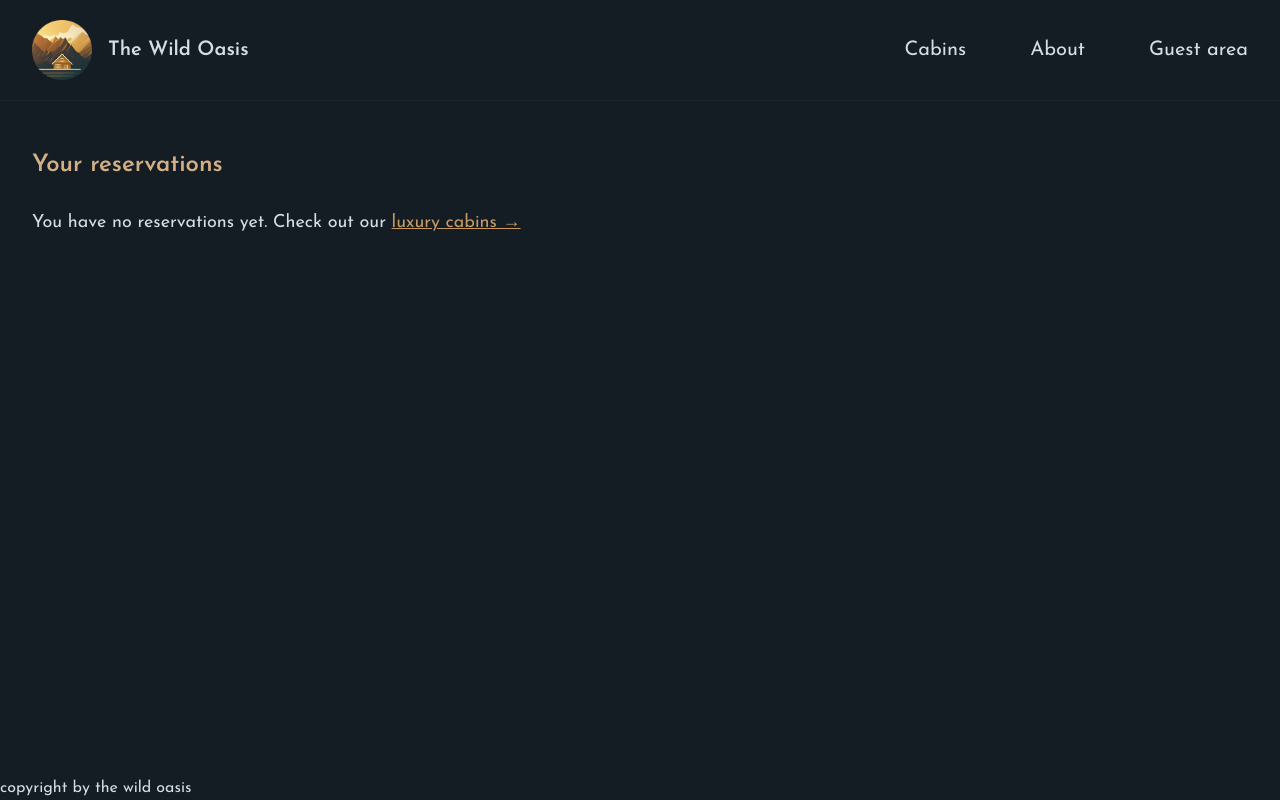
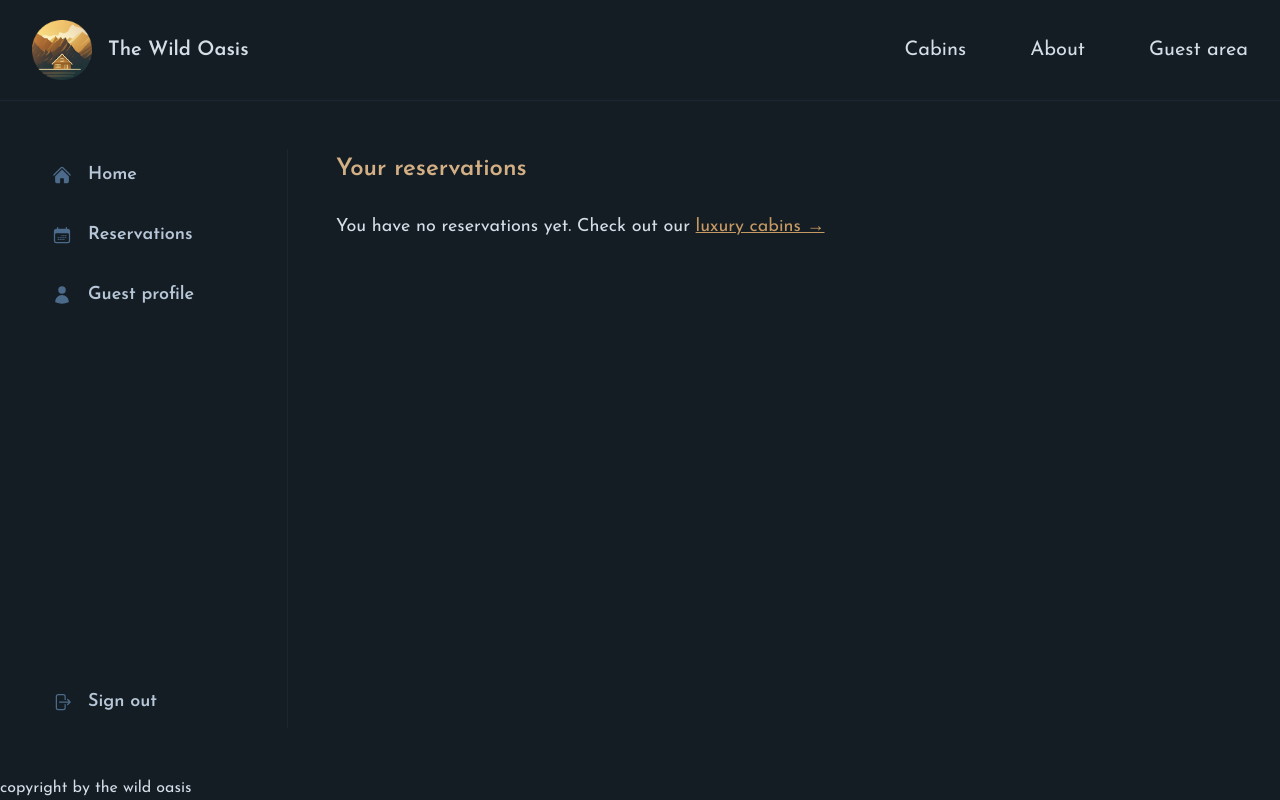
Before and after one commit to abdelrahman-elkhateeb/the-wild-oasis, a Next.js app: page /account/reservations in a window 1280 px wide. Built offline with nearby package versions, Linux system fonts and the light colour scheme.

Commit message:
adding a nested layout

```diff
--- /dev/null
+++ b/app/_components/SideNavigation.js
@@ -0,0 +1,51 @@
+import {
+  CalendarDaysIcon,
+  HomeIcon,
+  UserIcon,
+} from '@heroicons/react/24/solid';
+import SignOutButton from './SignOutButton';
+import Link from 'next/link';
+
+const navLinks = [
+  {
+    name: 'Home',
+    href: '/account',
+    icon: <HomeIcon className='h-5 w-5 text-primary-600' />,
+  },
+  {
+    name: 'Reservations',
+    href: '/account/reservations',
+    icon: <CalendarDaysIcon className='h-5 w-5 text-primary-600' />,
+  },
+  {
+    name: 'Guest profile',
+    href: '/account/profile',
+    icon: <UserIcon className='h-5 w-5 text-primary-600' />,
+  },
+];
+
+function SideNavigation() {
+  return (
+    <nav className='border-r border-primary-900'>
+      <ul className='flex flex-col gap-2 h-full text-lg'>
+        {navLinks.map((link) => (
+          <li key={link.name}>
+            <Link
+              className={`py-3 px-5 hover:bg-primary-900 hover:text-primary-100 transition-colors flex items-center gap-4 font-semibold text-primary-200`}
+              href={link.href}
+            >
+              {link.icon}
+              <span>{link.name}</span>
+            </Link>
+          </li>
+        ))}
+
+        <li className='mt-auto'>
+          <SignOutButton />
+        </li>
+      </ul>
+    </nav>
+  );
+}
+
+export default SideNavigation;
--- /dev/null
+++ b/app/_components/SignInButton.js
@@ -0,0 +1,15 @@
+function SignInButton() {
+  return (
+    <button className='flex items-center gap-6 text-lg border border-primary-300 px-10 py-4 font-medium'>
+      <img
+        src='https://authjs.dev/img/providers/google.svg'
+        alt='Google logo'
+        height='24'
+        width='24'
+      />
+      <span>Continue with Google</span>
+    </button>
+  );
+}
+
+export default SignInButton;
--- /dev/null
+++ b/app/_components/SignOutButton.js
@@ -0,0 +1,12 @@
+import { ArrowRightOnRectangleIcon } from '@heroicons/react/24/solid';
+
+function SignOutButton() {
+  return (
+    <button className='py-3 px-5 hover:bg-primary-900 hover:text-primary-100 transition-colors flex items-center gap-4 font-semibold text-primary-200 w-full'>
+      <ArrowRightOnRectangleIcon className='h-5 w-5 text-primary-600' />
+      <span>Sign out</span>
+    </button>
+  );
+}
+
+export default SignOutButton;
--- /dev/null
+++ b/app/account/layout.js
@@ -0,0 +1,8 @@
+import SideNavigation from "../_components/SideNavigation";
+
+export default function Layout({ children }) {
+  return <div className="grid grid-cols-[16rem_1fr] h-full gap-12">
+    <SideNavigation />
+    <div className="py-1">{children}</div>
+  </div>
+}
--- a/app/account/profile/page.js
+++ b/app/account/profile/page.js
@@ -1,4 +1,8 @@
 import SelectCountry from "@/app/_components/SelectCountry";
+
+export const metadata = {
+  title: "update profile",
+}
 
 export default function Page() {
   // CHANGE
--- a/app/account/reservations/page.js
+++ b/app/account/reservations/page.js
@@ -1,4 +1,8 @@
 import ReservationCard from "@/app/_components/ReservationCard";
+
+export const metadata = {
+  title: "Reservations",
+}
 
 export default function Page() {
   // CHANGE
--- a/app/layout.js
+++ b/app/layout.js
@@ -22,8 +22,8 @@
       <header>
         <Header />
       </header>
-      <div className="flex-1 px-8 py-12">
-        <main className="max-w-7xl mx-auto">
+      <div className="flex-1 px-8 py-12 grid">
+        <main className="max-w-7xl mx-auto w-full">
           {children}
         </main>
       </div>
```
